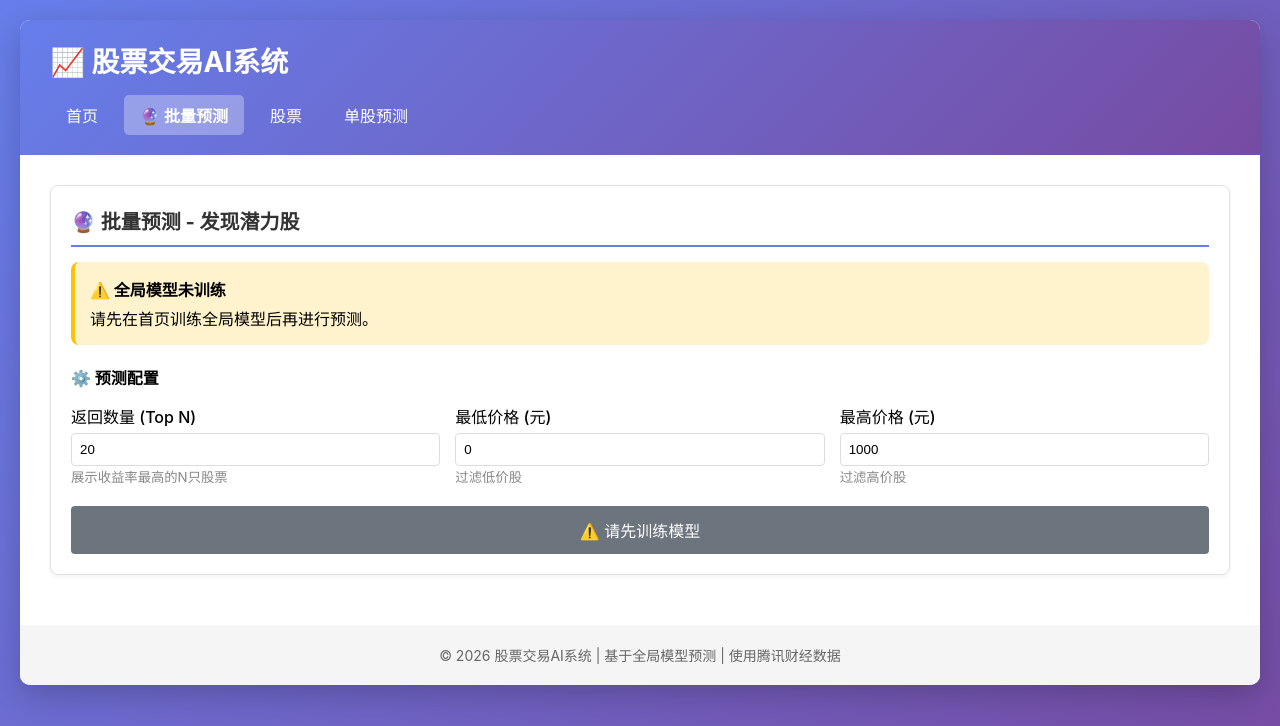
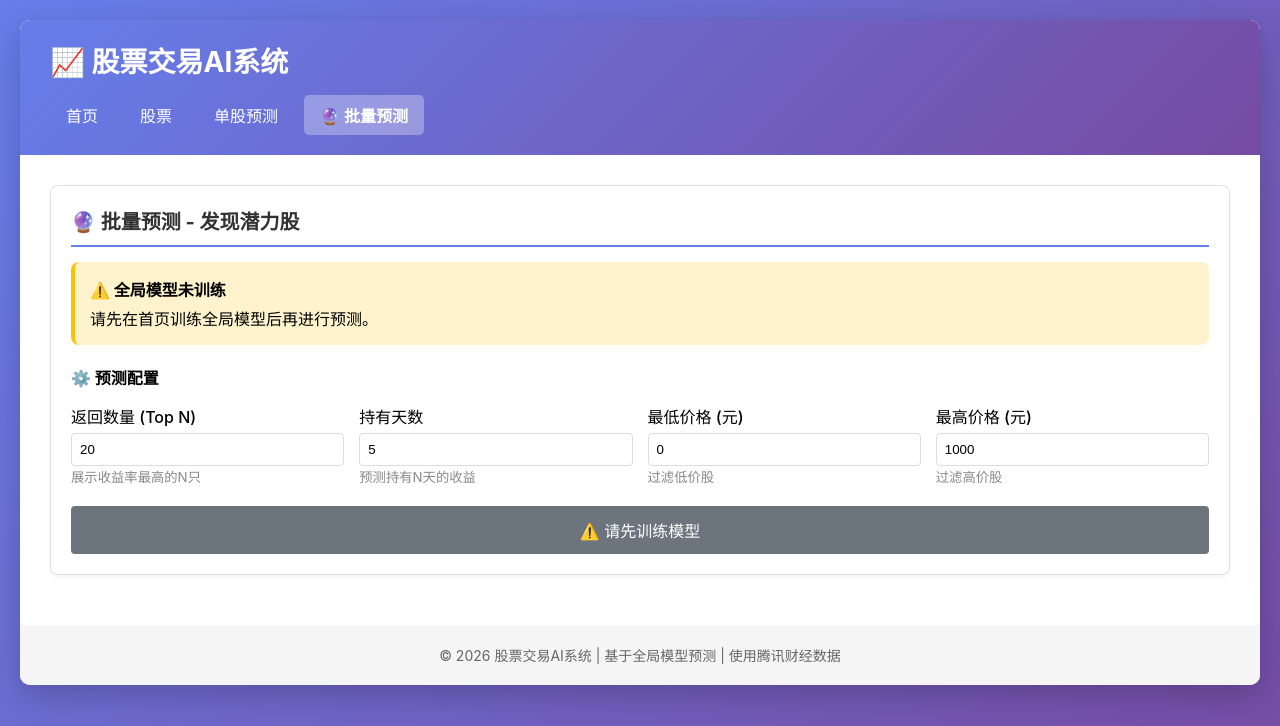
Before and after one commit to yanshanlangren/StockPredict1, a Flask app: page /predict in a window 1280 px wide. Shown: the top 726 px of the page. Run offline with Flask 2, Linux system fonts and the light colour scheme.

Commit message:
feat: 批量预测增加持有天数参数 & 首页切回显示训练进度
- 调整导航栏顺序：首页 > 股票 > 单股预测 > 批量预测
- 批量预测支持持有天数参数：预期收益和预测价格按天数线性调整
- 首页添加visibilitychange监听，切回页面时自动恢复训练进度显示"

```diff
--- a/app.py
+++ b/app.py
@@ -528,10 +528,11 @@ def predict_batch():
         # 获取参数
         params = request.json if request.json else {}
         top_n = int(params.get('top_n', 20))
+        hold_days = int(params.get('hold_days', 5))  # 持有天数
         min_price = float(params.get('min_price', 0))
         max_price = float(params.get('max_price', 10000))
 
-        logger.info(f"开始批量预测，top_n={top_n}")
+        logger.info(f"开始批量预测，top_n={top_n}, hold_days={hold_days}")
 
         # 获取股票列表
         stock_list = data_manager.get_stock_list(limit=200)  # 限制分析数量
@@ -567,6 +568,14 @@ def predict_batch():
                 result = global_model.predict(df)
 
                 if result['success']:
+                    # 根据hold_days调整预期收益
+                    # 基础收益（5天）按比例调整
+                    base_return = result['expected_return']
+                    # 简单线性缩放：hold_days天的收益 = 基础收益 * (hold_days / 5)
+                    adjusted_return = base_return * (hold_days / 5.0)
+                    # 预测价格也相应调整
+                    adjusted_price = latest_price * (1 + adjusted_return / 100)
+
                     predictions.append({
                         'stock_code': stock_code,
                         'stock_name': stock_name,
@@ -575,9 +584,9 @@ def predict_batch():
                         'prediction_text': result['prediction_text'],
                         'probability': float(round(result['probability'], 4)),
                         'confidence': float(round(result['confidence'], 4)),
-                        'expected_return': float(result['expected_return']),
-                        'predicted_price': float(result['predicted_price']),
-                        'predict_days': int(result['predict_days'])
+                        'expected_return': float(round(adjusted_return, 2)),  # 调整后的预期收益
+                        'predicted_price': float(round(adjusted_price, 2)),   # 调整后的预测价格
+                        'hold_days': hold_days
                     })
 
                     analyzed_count += 1
@@ -586,11 +595,7 @@ def predict_batch():
                 logger.warning(f"预测股票 {stock_code} 失败: {e}")
                 continue
 
-        # 排序逻辑：
-        # 1. 预测上涨的股票优先
-        # 2. 同方向内按预期收益率排序
-        predictions.sort(key=lambda x: (-x['prediction'], x['expected_return']), reverse=False)
-        # 重新计算：上涨的在前，然后按收益降序
+        # 排序逻辑：上涨优先，然后按收益降序
         up_stocks = [p for p in predictions if p['prediction'] == 1]
         down_stocks = [p for p in predictions if p['prediction'] == 0]
 
@@ -617,9 +622,10 @@ def predict_batch():
                 'predictions': top_predictions,
                 'total_analyzed': analyzed_count,
                 'analysis_time': datetime.now().strftime('%Y-%m-%d %H:%M:%S'),
+                'hold_days': hold_days,
                 'model_info': {
                     'model_name': 'global_stock_model',
-                    'predict_days': 5
+                    'base_predict_days': 5
                 }
             }
         })
--- a/app/templates/base.html
+++ b/app/templates/base.html
@@ -14,9 +14,9 @@
             <h1>📈 股票交易AI系统</h1>
             <nav class="nav">
                 <a href="{{ url_for('index') }}" class="nav-link {% if request.endpoint == 'index' %}active{% endif %}">首页</a>
-                <a href="{{ url_for('predict_page') }}" class="nav-link {% if request.endpoint == 'predict_page' %}active{% endif %}">🔮 批量预测</a>
                 <a href="{{ url_for('stock_page') }}" class="nav-link {% if request.endpoint == 'stock_page' %}active{% endif %}">股票</a>
                 <a href="{{ url_for('model_page') }}" class="nav-link {% if request.endpoint == 'model_page' %}active{% endif %}">单股预测</a>
+                <a href="{{ url_for('predict_page') }}" class="nav-link {% if request.endpoint == 'predict_page' %}active{% endif %}">🔮 批量预测</a>
             </nav>
         </header>
 
--- a/app/templates/predict.html
+++ b/app/templates/predict.html
@@ -13,12 +13,18 @@
     <!-- 预测配置 -->
     <div style="margin-bottom: 20px;">
         <h3 style="margin: 0 0 15px 0; font-size: 16px;">⚙️ 预测配置</h3>
-        <div style="display: grid; grid-template-columns: repeat(3, 1fr); gap: 15px;">
+        <div style="display: grid; grid-template-columns: repeat(4, 1fr); gap: 15px;">
             <div>
                 <label style="display: block; margin-bottom: 5px; font-weight: 500;">返回数量 (Top N)</label>
                 <input type="number" id="top-n" value="20" min="5" max="100"
                        style="width: 100%; padding: 8px; border: 1px solid #ddd; border-radius: 4px;">
-                <small style="color: #888;">展示收益率最高的N只股票</small>
+                <small style="color: #888;">展示收益率最高的N只</small>
+            </div>
+            <div>
+                <label style="display: block; margin-bottom: 5px; font-weight: 500;">持有天数</label>
+                <input type="number" id="hold-days" value="5" min="1" max="20"
+                       style="width: 100%; padding: 8px; border: 1px solid #ddd; border-radius: 4px;">
+                <small style="color: #888;">预测持有N天的收益</small>
             </div>
             <div>
                 <label style="display: block; margin-bottom: 5px; font-weight: 500;">最低价格 (元)</label>
@@ -45,7 +51,7 @@
     <div id="predict-progress" style="display: none; margin-top: 20px; text-align: center; padding: 30px;">
         <div style="font-size: 40px; margin-bottom: 15px;">🔄</div>
         <div style="font-size: 18px; margin-bottom: 10px;" id="progress-message">正在分析股票...</div>
-        <div style="color: #666;">请稍候，这可能需要几秒到几分钟</div>
+        <div style="color: #666;" id="progress-detail">已分析: 0 只股票</div>
     </div>
 </div>
 
@@ -79,11 +85,11 @@
         </div>
 
         <!-- 操作提示 -->
-        <div style="margin-top: 20px; padding: 15px; background: #e7f3ff; border-radius: 8px; border-left: 4px solid #007bff;">
+        <div id="tips-section" style="margin-top: 20px; padding: 15px; background: #e7f3ff; border-radius: 8px; border-left: 4px solid #007bff;">
             <strong>💡 使用提示</strong>
             <ul style="margin: 10px 0 0 0; padding-left: 20px; color: #333;">
                 <li>预测结果基于全局模型，仅供参考，不构成投资建议</li>
-                <li>预期收益为预测5个交易日后的收益率</li>
+                <li id="hold-days-tip">预期收益为预测持有5个交易日后的收益率</li>
                 <li>置信度越高表示模型越确定预测方向</li>
                 <li>建议结合其他指标综合判断</li>
             </ul>
@@ -129,8 +135,13 @@ async function checkModelStatus() {
 async function startBatchPredict() {
     const btn = document.getElementById('predict-btn');
     const topN = document.getElementById('top-n').value;
+    const holdDays = document.getElementById('hold-days').value;
     const minPrice = document.getElementById('min-price').value;
     const maxPrice = document.getElementById('max-price').value;
+
+    // 更新提示
+    document.getElementById('hold-days-tip').textContent =
+        `预期收益为预测持有${holdDays}个交易日后的收益率`;
 
     // 禁用按钮
     btn.disabled = true;
@@ -140,6 +151,8 @@ async function startBatchPredict() {
     document.getElementById('predict-progress').style.display = 'block';
     document.getElementById('predict-results').style.display = 'none';
     document.getElementById('no-results').style.display = 'none';
+    document.getElementById('progress-message').textContent = '正在分析股票列表...';
+    document.getElementById('progress-detail').textContent = '已分析: 0 只股票';
 
     try {
         const response = await fetch('/api/predict/batch', {
@@ -149,6 +162,7 @@ async function startBatchPredict() {
             },
             body: JSON.stringify({
                 top_n: parseInt(topN),
+                hold_days: parseInt(holdDays),
                 min_price: parseFloat(minPrice),
                 max_price: parseFloat(maxPrice)
             })
@@ -157,7 +171,7 @@ async function startBatchPredict() {
         const data = await response.json();
 
         if (data.success) {
-            displayResults(data.data);
+            displayResults(data.data, holdDays);
         } else {
             throw new Error(data.message);
         }
@@ -173,10 +187,9 @@ async function startBatchPredict() {
 }
 
 // 显示结果
-function displayResults(data) {
+function displayResults(data, holdDays) {
     const predictions = data.predictions;
     const totalAnalyzed = data.total_analyzed;
-    const analysisTime = data.analysis_time;
 
     if (predictions.length === 0) {
         document.getElementById('no-results').style.display = 'block';
@@ -207,7 +220,7 @@ function displayResults(data) {
             <div style="font-size: 24px; font-weight: 600; color: #dc3545;">${downCount} <span style="font-size: 14px;">只</span></div>
         </div>
         <div style="text-align: center;">
-            <div style="font-size: 12px; color: #888;">平均预期收益</div>
+            <div style="font-size: 12px; color: #888;">平均预期收益 (${holdDays}天)</div>
             <div style="font-size: 24px; font-weight: 600; color: ${avgReturn >= 0 ? '#28a745' : '#dc3545'};">
                 ${avgReturn >= 0 ? '+' : ''}${avgReturn.toFixed(2)}%
             </div>
@@ -220,15 +233,7 @@ function displayResults(data) {
 
     predictions.forEach(p => {
         const row = document.createElement('tr');
-        row.style.cssText = 'border-bottom: 1px solid #dee2e6; hover:background: #f8f9fa;';
-
-        // 根据预期收益设置背景色
-        let bgColor = 'transparent';
-        if (p.expected_return > 3) {
-            bgColor = '#d4edda';  // 绿色背景 - 高收益
-        } else if (p.expected_return < -1) {
-            bgColor = '#f8d7da';  // 红色背景 - 负收益
-        }
+        row.style.cssText = 'border-bottom: 1px solid #dee2e6;';
 
         row.innerHTML = `
             <td style="padding: 12px;">
```
Also changed, not shown: app/templates/index.html (+48 -0 lines).
